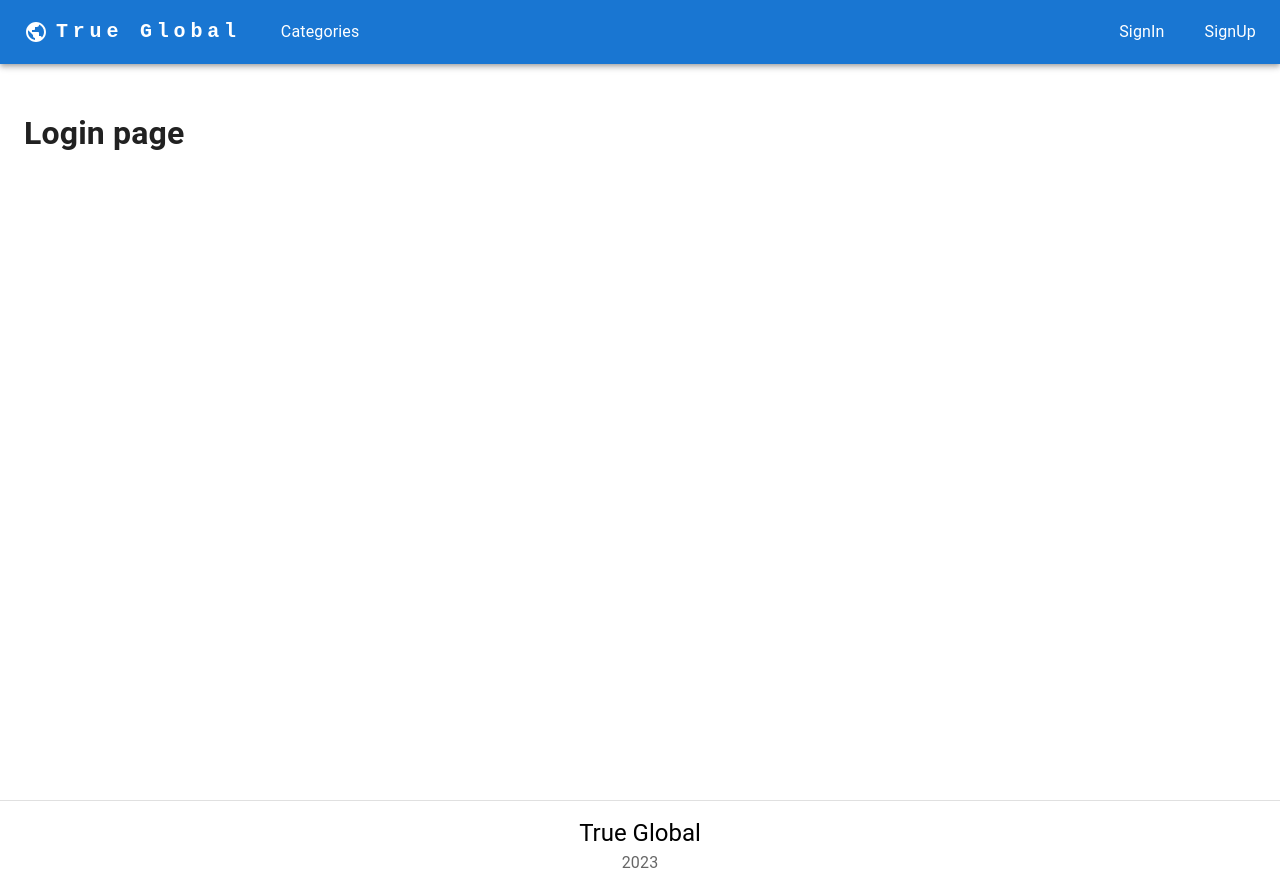
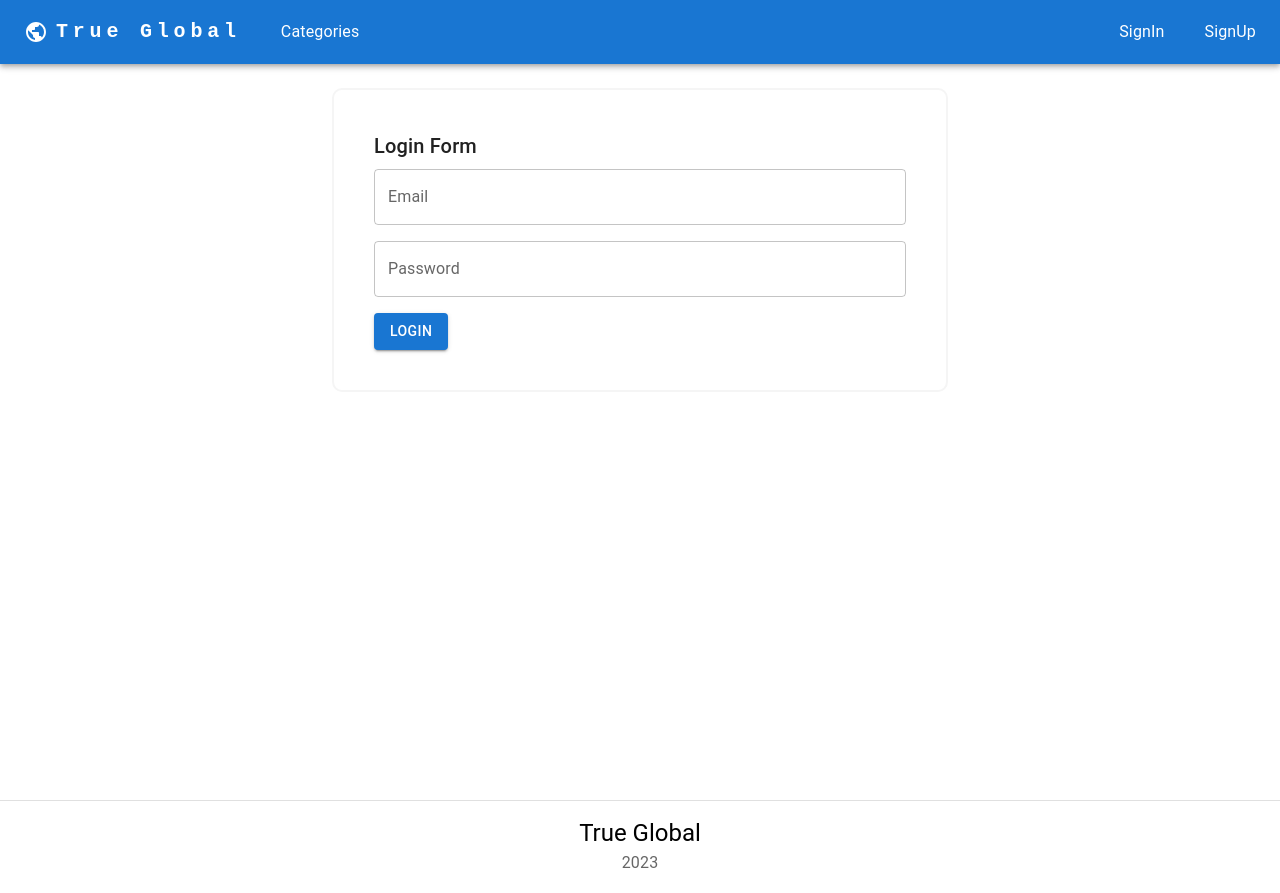
Before and after one commit to mamamamamaa/true_global, a React (Vite) app: page /login in a window 1280 px wide. Built offline with nearby package versions, Linux system fonts and the light colour scheme; no server answers.

Commit message:
add login page

```diff
--- a/src/consts.ts
+++ b/src/consts.ts
@@ -23,7 +23,8 @@ export const REGISTER_FORM_VALUES: FormValues = {
       .required("Email is required"),
     password: Yup.string()
       .required("Password is required")
-      .min(8, "Password must be at least 8 characters"),
+      .min(6, "Password must be at least 8 characters")
+      .max(30, "Maximum password length 30 characters"),
     confirmPassword: Yup.string()
       .oneOf([Yup.ref("password")], "Passwords must match")
       .required("Confirm Password is required"),
@@ -34,3 +35,25 @@ export const REGISTER_FORM_VALUES: FormValues = {
     { label: "Confirm Password", name: "confirmPassword", type: "password" },
   ],
 };
+
+export const LOGIN_FORM_VALUES: FormValues = {
+  initialValues: {
+    email: "",
+    password: "",
+  },
+  submitButtonText: "Login",
+  formLabel: "Login Form",
+  validationSchema: Yup.object().shape({
+    email: Yup.string()
+      .email("Invalid email address")
+      .required("Email is required"),
+    password: Yup.string()
+      .required("Password is required")
+      .min(6, "Password must be at least 8 characters")
+      .max(30, "Maximum password length 30 characters"),
+  }),
+  inputs: [
+    { label: "Email", name: "email", type: "text" },
+    { label: "Password", name: "password", type: "password" },
+  ],
+};
--- a/src/pages/Login.tsx
+++ b/src/pages/Login.tsx
@@ -1,10 +1,8 @@
 import { FC } from "react";
+import { From } from "../components/From.tsx";
+import { LOGIN_FORM_VALUES } from "../consts.ts";
 
 const Login: FC = () => {
-  return (
-    <>
-      <h1>Login page</h1>
-    </>
-  );
+  return <From {...LOGIN_FORM_VALUES} />;
 };
 export default Login;
```
